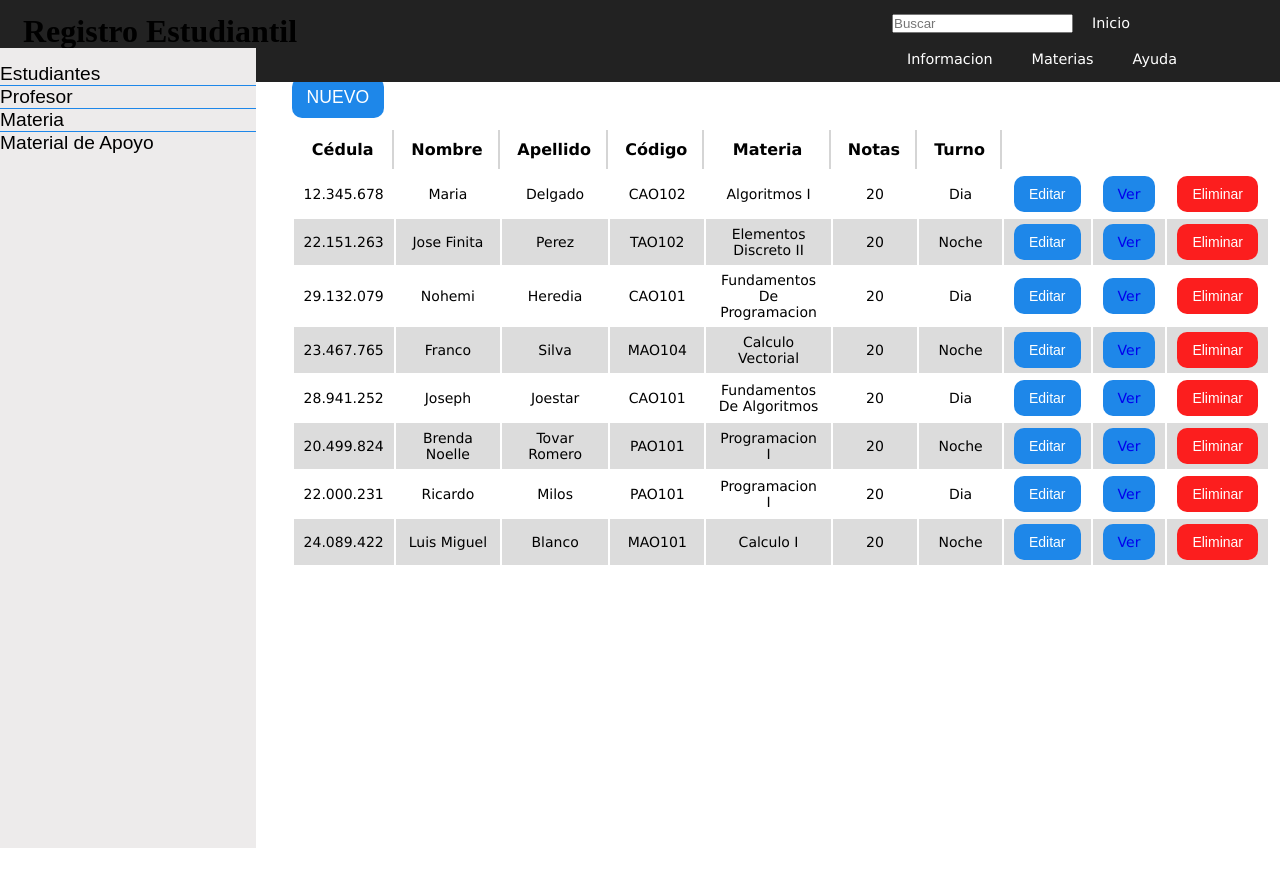
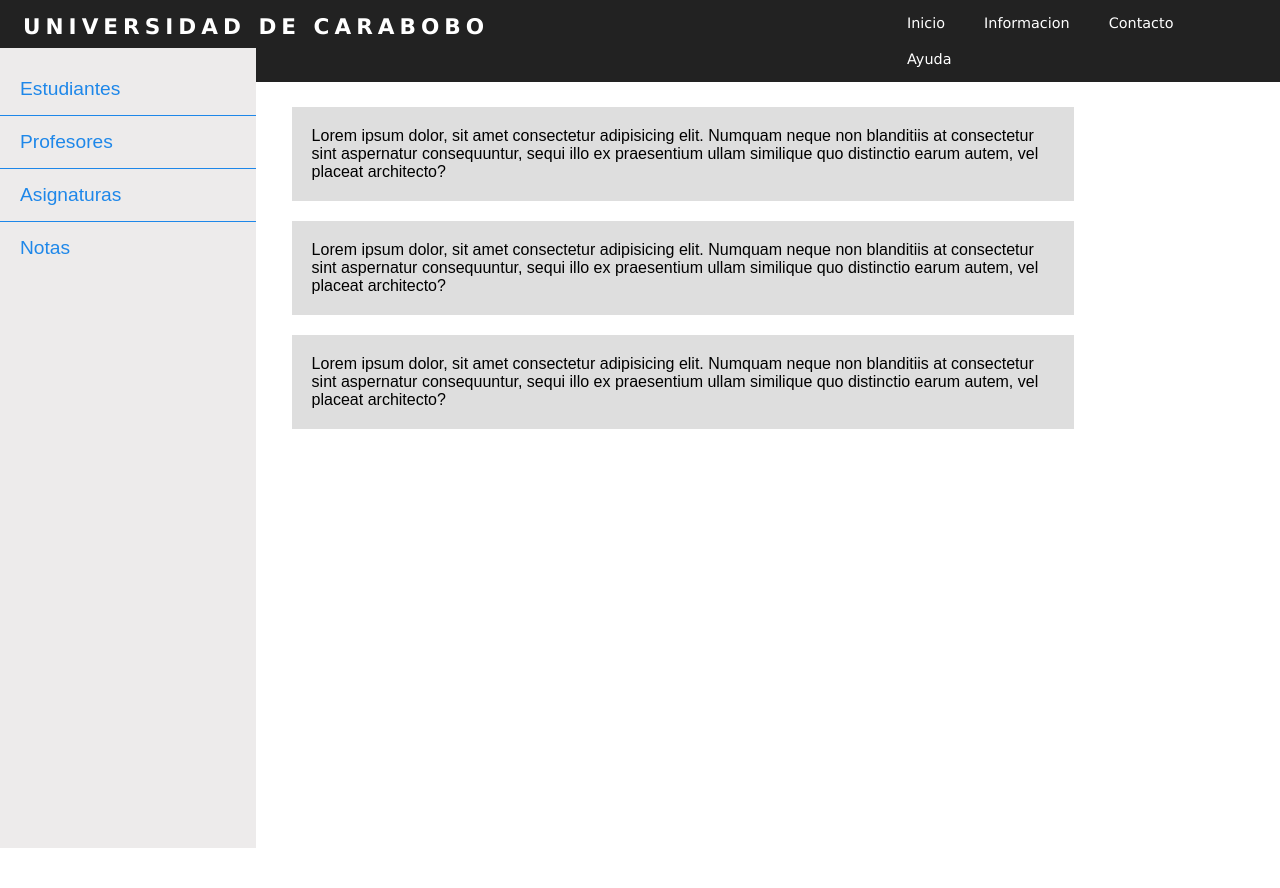
Before and after one commit to DarkusPhantom/proyecto-estudiantes, a PHP site: page / in a window 1280 px wide. Shown: the top 888 px of the page. Run offline with PHP 8.4, Linux system fonts and the light colour scheme.

Commit message:
He eliminado estudiantes.html e index.html y los cambie por php.
Las carpetas functions se colocara las funciones que añadiremos.
Cree la conexion a la base de datos
La barra-menu, footer y header se agregaron a templates

```diff
--- /dev/null
+++ b/includes/templates/barra-menu.php
@@ -0,0 +1,8 @@
+<aside>
+	<ul class="barra-menu">
+		<li><a href="estudiantes.php">Estudiantes</a></li>
+		<li><a href="#">Profesores</a></li>
+		<li><a href="#">Asignaturas</a></li>
+		<li><a href="#">Notas</a></li>
+	</ul>
+</aside>
--- a/includes/templates/footer.php
+++ b/includes/templates/footer.php
@@ -1,8 +1,5 @@
-	<footer class="clearfix">
-		<p>Todos los derechos reservados por Luis Rodriguez y Jhonattan Garcia &copy;</p>
-	</footer>
-
-
-	<script></script>
-</body>
+		<footer>
+			<p>Todos los derechos reservados por Luis Rodriguez y Jhonattan Garcia &copy;</p>
+		</footer>
+	</div>
 </html>
--- a/includes/templates/header.php
+++ b/includes/templates/header.php
@@ -2,20 +2,20 @@
 <html lang="en">
 <head>
 	<meta charset="UTF-8">
-	<title>Registro Estudiantil</title>
+	<meta name="viewport" content="width=device-width, initial-scale=1.0">
+	<title>Universidad de Carabobo</title>
 	<link rel="stylesheet" href="css/styles.css">
 </head>
 <body>
 	<header>
 		<div class="contenedor clearfix">
 			<div class="logo">
-				<h1>Registro Estudiantil</h1>
+				<h2><a href="index.php">Universidad de Carabobo</a></h2>
 			</div>
 			<nav class="navegacion-principal clearfix">
-				<input type="search" name="buscar" id="buscador" placeholder="Buscar">
-				<a href="index.html">Inicio</a>
+				<a href="index.php">Inicio</a>
 				<a href="#">Informacion</a>
-				<a href="#">Materias</a>
+				<a href="#">Contacto</a>
 				<a href="#">Ayuda</a>
 			</nav>
 		</div>
--- a/index.php
+++ b/index.php
@@ -1,144 +1,28 @@
 <?php include_once 'includes/templates/header.php'; ?>
 
+<body>
+	<header>
+		<div class="contenedor clearfix">
+			<div class="logo">
+				<h2><a href="index.html">Universidad de Carabobo</a></h2>
+			</div>
+			<nav class="navegacion-principal clearfix">
+				<a href="index.php">Inicio</a>
+				<a href="#">Informacion</a>
+				<a href="#">Contacto</a>
+				<a href="#">Ayuda</a>
+			</nav>
+		</div>
+	</header>
 
-	<div class="contenedor">
+	<div class="contenedor cuerpo">
 		<div class="contenido">
-			<div class="encabezado-tabla">
-				<h2>Estudiantes</h2>
-				<div class="button nuevo">
-					<a href="#">Nuevo</a>
-				</div>
-			</div>
-			<table>
-				<thead>
-					<tr>
-						<th>Cédula</th>
-						<th>Nombre</th>
-						<th>Apellido</th>
-						<th>Código</th>
-						<th>Materia</th>
-						<th>Notas</th>
-						<th>Turno</th>
-					</tr>
-				</thead>
+			<h2>Bienvenido a la Universidad de Carabobo</h2>
+			<p class="presentacion">Lorem ipsum dolor, sit amet consectetur adipisicing elit. Numquam neque non blanditiis at consectetur sint aspernatur consequuntur, sequi illo ex praesentium ullam similique quo distinctio earum autem, vel placeat architecto?</p>
+			<p class="presentacion">Lorem ipsum dolor, sit amet consectetur adipisicing elit. Numquam neque non blanditiis at consectetur sint aspernatur consequuntur, sequi illo ex praesentium ullam similique quo distinctio earum autem, vel placeat architecto?</p>
+			<p class="presentacion">Lorem ipsum dolor, sit amet consectetur adipisicing elit. Numquam neque non blanditiis at consectetur sint aspernatur consequuntur, sequi illo ex praesentium ullam similique quo distinctio earum autem, vel placeat architecto?</p>
+		</div>
 
-				<tbody>
-					<tr>
-						<td>12.345.678</td>
-						<td>Maria</td>
-						<td>Delgado</td>
-						<td>CAO102</td>
-						<td>Algoritmos I</td>
-						<td>20</td>
-						<td>Dia</td>
-						<td><a href="#" class="button editar">Editar</a></td>
-						<td><a href="#" class="button ver">Ver</a></td>
-						<td><a href="#" class="button eliminar">Eliminar</a></td>
-					</tr>
-
-					<tr>
-						<td>22.151.263</td>
-						<td>Jose Finita</td>
-						<td>Perez</td>
-						<td>TAO102</td>
-						<td>Elementos Discreto II</td>
-						<td>20</td>
-						<td>Noche</td>
-						<td><a href="#" class="button editar">Editar</a></td>
-						<td><a href="#" class="button ver">Ver</a></td>
-						<td><a href="#" class="button eliminar">Eliminar</a></td>
-					</tr>
-
-					<tr>
-						<td>29.132.079</td>
-						<td>Nohemi</td>
-						<td>Heredia</td>
-						<td>CAO101</td>
-						<td>Fundamentos de programacion</td>
-						<td>20</td>
-						<td>Dia</td>
-						<td><a href="#" class="button editar">Editar</a></td>
-						<td><a href="#" class="button ver">Ver</a></td>
-						<td><a href="#" class="button eliminar">Eliminar</a></td>
-					</tr>
-
-					<tr>
-						<td>23.467.765</td>
-						<td>Franco</td>
-						<td>Silva</td>
-						<td>MAO104</td>
-						<td>Calculo Vectorial</td>
-						<td>20</td>
-						<td>Noche</td>
-						<td><a href="#" class="button editar">Editar</a></td>
-						<td><a href="#" class="button ver">Ver</a></td>
-						<td><a href="#" class="button eliminar">Eliminar</a></td>
-					</tr>
-
-					<tr>
-						<td>28.941.252</td>
-						<td>Joseph</td>
-						<td>Joestar</td>
-						<td>CAO101</td>
-						<td>Fundamentos de Algoritmos</td>
-						<td>20</td>
-						<td>Dia</td>
-						<td><a href="#" class="button editar">Editar</a></td>
-						<td><a href="#" class="button ver">Ver</a></td>
-						<td><a href="#" class="button eliminar">Eliminar</a></td>
-					</tr>
-
-					<tr>
-						<td>20.499.824</td>
-						<td>Brenda Noelle</td>
-						<td>Tovar Romero</td>
-						<td>PAO101</td>
-						<td>Programacion I</td>
-						<td>20</td>
-						<td>Noche</td>
-						<td><a href="#" class="button editar">Editar</a></td>
-						<td><a href="#" class="button ver">Ver</a></td>
-						<td><a href="#" class="button eliminar">Eliminar</a></td>
-					</tr>
-
-					<tr>
-						<td>22.000.231</td>
-						<td>Ricardo</td>
-						<td>Milos</td>
-						<td>PAO101</td>
-						<td>Programacion I</td>
-						<td>20</td>
-						<td>Dia</td>
-						<td><a href="#" class="button editar">Editar</a></td>
-						<td><a href="#" class="button ver">Ver</a></td>
-						<td><a href="#" class="button eliminar">Eliminar</a></td>
-					</tr>
-
-					<tr>
-						<td>24.089.422</td>
-						<td>Luis Miguel</td>
-						<td>Blanco</td>
-						<td>MAO101</td>
-						<td>Calculo I</td>
-						<td>20</td>
-						<td>Noche</td>
-						<td><a href="#" class="button editar">Editar</a></td>
-						<td><a href="#" class="button ver">Ver</a></td>
-						<td><a href="#" class="button eliminar">Eliminar</a></td>
-					</tr>
-
-				</tbody>
-			</table>
-		</div>
-		<aside>
-			<ul class="barra-menu">
-				<li>Estudiantes</li>
-				<li>Profesor</li>
-				<li>Materia</li>
-				<li>Material de Apoyo</li>
-			</ul>
-		</aside>
-	</div>
-
+		<?php include_once 'includes/templates/barra-menu.php'; ?>
 
 <?php include_once 'includes/templates/footer.php'; ?>
```
Also changed, not shown: estudiantes.html (deleted, +0 -126 lines), includes/functions/bd_conexion.php (added, +7 -0 lines), index.html (deleted, +0 -45 lines).
